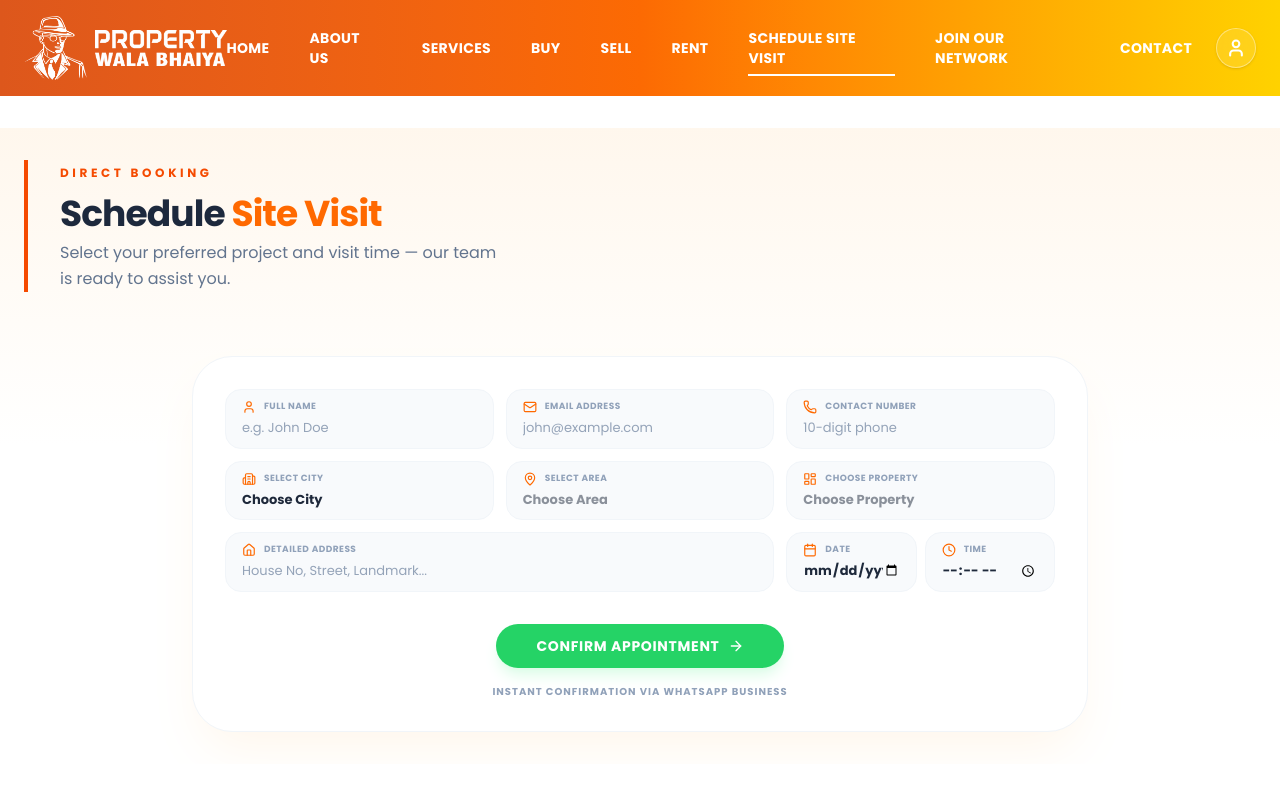
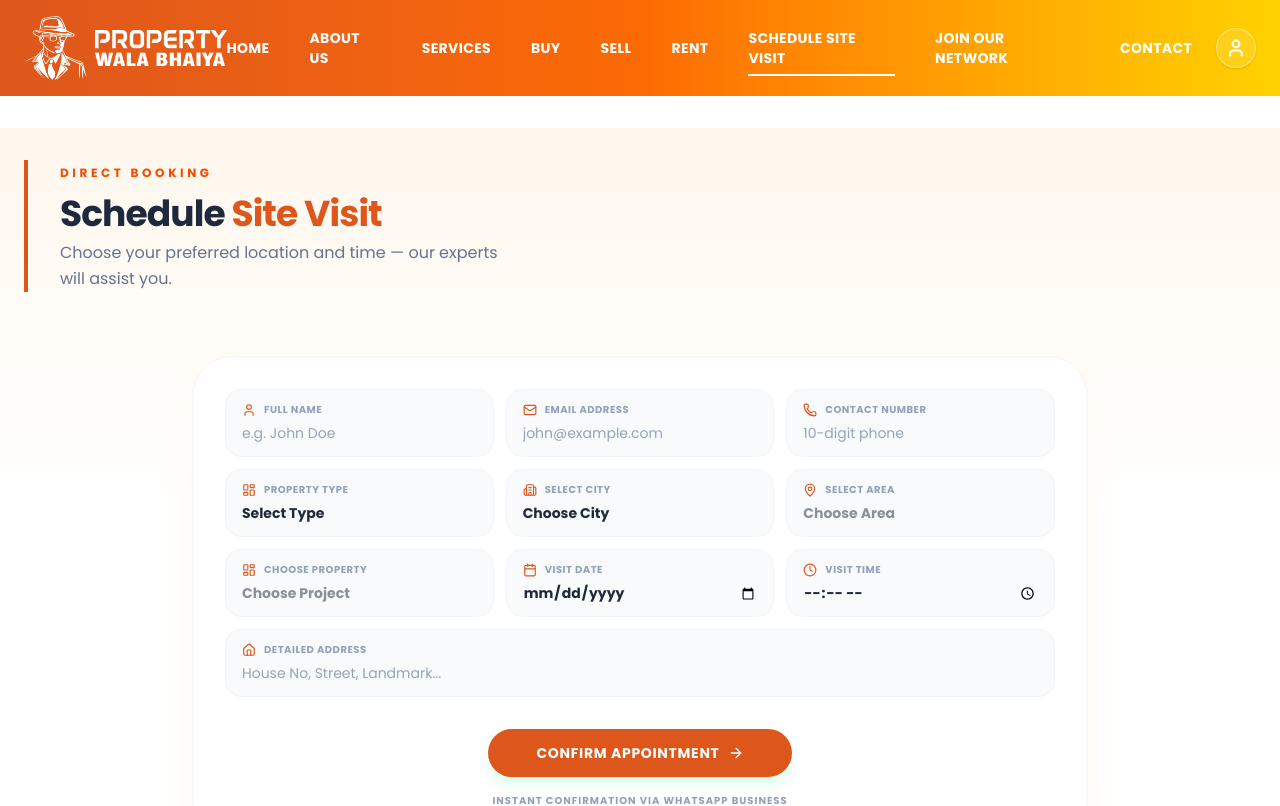
Before and after one commit to passportpulse/property-wala-ankita, a React (Vite) app: page /schedule-site-visit in a window 1280 px wide. Shown: the top 806 px of the page. Built offline with nearby package versions, Linux system fonts and the light colour scheme.

Commit message:
schedule page updated

```diff
--- a/src/pages/home/Home.jsx
+++ b/src/pages/home/Home.jsx
@@ -9,6 +9,7 @@ import BestBuy from "./sections/BestBuy";
 import JoinUs from "../joinus/JoinUs";
 import HomeFilter from "./sections/HomeFilter";
 import Testimonials from "./sections/Testimonials";
+import ScheduleVisitCta from "./sections/ScheduleVisitCta";
 
 export default function Home() {
   return (
@@ -24,6 +25,7 @@ export default function Home() {
       <Testimonials/>
       <JoinUs/>
       <ContactCTA />
+      <ScheduleVisitCta/>
     </>
   );
 }
--- /dev/null
+++ b/src/pages/home/sections/ScheduleVisitCta.jsx
@@ -0,0 +1,43 @@
+import React from 'react';
+import { Link } from 'react-router-dom';
+import { Calendar, ArrowRight } from 'lucide-react';
+
+import Section from "../../../components/layout/Section";
+import Container from "../../../components/layout/Container";
+
+export default function ScheduleVisitCta() {
+  return (
+    <Section>
+      <Container>
+        <div className="max-w-4xl mx-auto">
+          <Link
+            to="/schedule-site-visit"
+            className="group flex flex-col md:flex-row items-center justify-between gap-6 bg-orange-50/50 border border-orange-100 p-6 md:p-8 rounded-3xl transition-all hover:bg-white hover:shadow-xl hover:shadow-orange-100 hover:border-orange-300"
+          >
+            {/* Left Side: Icon & Text */}
+            <div className="flex items-center gap-5 text-center md:text-left">
+              <div className="hidden sm:flex h-12 w-12 shrink-0 items-center justify-center rounded-xl bg-orange-500 text-white transition-transform group-hover:scale-110 group-hover:rotate-3">
+                <Calendar size={24} />
+              </div>
+
+              <div>
+                <h3 className="text-xl font-bold text-slate-900 leading-tight">
+                  Experience the property <span className="text-orange-600 font-black">In-Person</span>
+                </h3>
+                <p className="text-slate-500 text-sm font-medium mt-1">
+                  Private site tours available this week. Book your preferred slot.
+                </p>
+              </div>
+            </div>
+
+            {/* Right Side: Simple Button */}
+            <div className="flex items-center gap-2 bg-dark-orange text-white px-6 py-3 rounded-xl font-bold text-sm transition-all group-hover:bg-orange-600">
+              Schedule Now
+              <ArrowRight size={16} className="transition-transform group-hover:translate-x-1" />
+            </div>
+          </Link>
+        </div>
+      </Container>
+    </Section>
+  );
+}
--- a/src/pages/schedule-visit/sections/ScheduleVisitHero.jsx
+++ b/src/pages/schedule-visit/sections/ScheduleVisitHero.jsx
@@ -10,26 +10,59 @@ import {
   Mail,
   Home,
   LayoutDashboard,
+  Map,
+  Handshake,
+  Briefcase,
+  Factory,
+  Warehouse,
+  HeartPulse,
+  Hotel,
+  Fuel,
+  GraduationCap,
+  TrendingUp,
 } from "lucide-react";
 
 import Section from "../../../components/layout/Section";
 import Container from "../../../components/layout/Container";
-import { placesInWB, propertiesInWB } from "../../../data/locations"; // Ensure propertiesInWB is exported
+import { placesInWB, propertiesInWB } from "../../../data/locations";
 
 export default function ScheduleVisitHero() {
   const cities = Object.keys(placesInWB);
 
+  // Property Types with associated Icons
+  const propertyTypes = [
+    { name: "Flats", icon: Building2 },
+    { name: "Plots", icon: Map },
+    { name: "Joint Ventures", icon: Handshake },
+    { name: "House/Duplex", icon: Home },
+    { name: "Office/Retail", icon: Briefcase },
+    { name: "Factory", icon: Factory },
+    { name: "Industrial Plots", icon: Map },
+    { name: "Ware House", icon: Warehouse },
+    { name: "Hospital", icon: HeartPulse },
+    { name: "Hotels/Resort", icon: Hotel },
+    { name: "Petrol Pump", icon: Fuel },
+    { name: "Institutes", icon: GraduationCap },
+    { name: "Investment", icon: TrendingUp },
+  ];
+
   const [formData, setFormData] = useState({
     name: "",
     email: "",
+    phone: "",
+    propertyType: "",
     city: "",
     location: "",
     property: "",
     address: "",
-    phone: "",
     date: "",
     time: "",
   });
+
+  // Dynamically change the icon based on property type selection
+  const SelectedTypeIcon =
+    propertyTypes.find((t) => t.name === formData.propertyType)?.icon ||
+    LayoutDashboard;
 
   const handleWhatsAppRedirect = (e) => {
     e.preventDefault();
@@ -39,11 +72,12 @@ export default function ScheduleVisitHero() {
       `━━━━━━━━━━━━━━━━━━%0A` +
       `👤 Name: ${formData.name}%0A` +
       `📧 Email: ${formData.email}%0A` +
+      `📞 Phone: ${formData.phone}%0A` +
+      `🏗️ Type: ${formData.propertyType}%0A` +
       `🏙️ City: ${formData.city}%0A` +
       `📍 Area: ${formData.location}%0A` +
       `🏢 Property: ${formData.property}%0A` +
       `🏠 Address: ${formData.address}%0A` +
-      `📞 Phone: ${formData.phone}%0A` +
       `📅 Date: ${formData.date}%0A` +
       `⏰ Time: ${formData.time}%0A` +
       `━━━━━━━━━━━━━━━━━━%0A` +
@@ -57,18 +91,20 @@ export default function ScheduleVisitHero() {
     <Section className="py-12 md:py-20 bg-linear-to-b from-orange-50 via-white to-white overflow-hidden">
       <Container>
         {/* Header Section */}
-        <div className="relative mb-8 lg:mb-16 border-l-4 border-orange-600 pl-4 lg:pl-8">
+        <div className="relative mb-8 lg:mb-16 border-l-4 border-dark-orange pl-4 lg:pl-8">
           <div className="flex flex-col md:flex-row md:items-end justify-between gap-4">
             <div className="space-y-1 lg:space-y-2">
               <span className="text-[10px] lg:text-xs font-black uppercase tracking-[0.3em] text-orange-600">
                 Direct Booking
               </span>
+
               <h2 className="mt-3 text-2xl lg:text-4xl font-black text-slate-800 tracking-tight leading-none">
-                Schedule{" "}
-                <span className="text-orange-500">Site Visit</span>
+                Schedule <span className="text-dark-orange">Site Visit</span>
               </h2>
+
               <p className="text-slate-500 max-w-md text-xs lg:text-base leading-relaxed font-medium">
-                Select your preferred project and visit time — our team is ready to assist you.
+                Choose your preferred location and time — our experts will
+                assist you.
               </p>
             </div>
           </div>
@@ -80,126 +116,175 @@ export default function ScheduleVisitHero() {
             onSubmit={handleWhatsAppRedirect}
             className="bg-white rounded-[2.5rem] shadow-2xl shadow-orange-100/50 border border-slate-100 p-4 md:p-8 flex flex-col gap-4 relative"
           >
+            {/* Input Grid */}
             <div className="grid grid-cols-1 md:grid-cols-2 lg:grid-cols-3 gap-3">
-              {/* Name */}
+              {/* User Details */}
               <InputBox icon={User} label="Full Name">
                 <input
                   required
                   type="text"
                   placeholder="e.g. John Doe"
                   className="input-style"
-                  onChange={(e) => setFormData({ ...formData, name: e.target.value })}
+                  onChange={(e) =>
+                    setFormData({ ...formData, name: e.target.value })
+                  }
                 />
               </InputBox>
 
-              {/* Email */}
               <InputBox icon={Mail} label="Email Address">
                 <input
                   required
                   type="email"
                   placeholder="john@example.com"
                   className="input-style"
-                  onChange={(e) => setFormData({ ...formData, email: e.target.value })}
+                  onChange={(e) =>
+                    setFormData({ ...formData, email: e.target.value })
+                  }
                 />
               </InputBox>
 
-              {/* Phone */}
               <InputBox icon={Phone} label="Contact Number">
                 <input
                   required
                   type="tel"
                   placeholder="10-digit phone"
                   className="input-style"
-                  onChange={(e) => setFormData({ ...formData, phone: e.target.value })}
+                  onChange={(e) =>
+                    setFormData({ ...formData, phone: e.target.value })
+                  }
                 />
               </InputBox>
 
-              {/* City Selection */}
+              {/* Property & Location Selection */}
+              <InputBox icon={SelectedTypeIcon} label="Property Type">
+                <select
+                  required
+                  className="input-style appearance-none cursor-pointer"
+                  value={formData.propertyType}
+                  onChange={(e) =>
+                    setFormData({ ...formData, propertyType: e.target.value })
+                  }
+                >
+                  <option value="">Select Type</option>
+                  {propertyTypes.map((type) => (
+                    <option key={type.name} value={type.name}>
+                      {type.name}
+                    </option>
+                  ))}
+                </select>
+              </InputBox>
+
               <InputBox icon={Building2} label="Select City">
                 <select
                   required
                   className="input-style appearance-none cursor-pointer"
                   value={formData.city}
                   onChange={(e) =>
-                    setFormData({ ...formData, city: e.target.value, location: "", property: "" })
+                    setFormData({
+                      ...formData,
+                      city: e.target.value,
+                      location: "",
+                      property: "",
+                    })
                   }
                 >
                   <option value="">Choose City</option>
-                  {cities.map((city) => <option key={city} value={city}>{city}</option>)}
+                  {cities.map((city) => (
+                    <option key={city} value={city}>
+                      {city}
+                    </option>
+                  ))}
                 </select>
               </InputBox>
 
-              {/* Area Selection */}
               <InputBox icon={MapPin} label="Select Area">
                 <select
                   required
                   className="input-style appearance-none cursor-pointer disabled:opacity-50"
                   value={formData.location}
-                  onChange={(e) => setFormData({ ...formData, location: e.target.value, property: "" })}
+                  onChange={(e) =>
+                    setFormData({
+                      ...formData,
+                      location: e.target.value,
+                      property: "",
+                    })
+                  }
                   disabled={!formData.city}
                 >
                   <option value="">Choose Area</option>
                   {formData.city &&
-                    placesInWB[formData.city].map((area) => <option key={area} value={area}>{area}</option>)}
+                    placesInWB[formData.city]?.map((area) => (
+                      <option key={area} value={area}>
+                        {area}
+                      </option>
+                    ))}
                 </select>
               </InputBox>
 
-              {/* Property Selection (New) */}
               <InputBox icon={LayoutDashboard} label="Choose Property">
                 <select
                   required
                   className="input-style appearance-none cursor-pointer disabled:opacity-50"
                   value={formData.property}
-                  onChange={(e) => setFormData({ ...formData, property: e.target.value })}
+                  onChange={(e) =>
+                    setFormData({ ...formData, property: e.target.value })
+                  }
                   disabled={!formData.location}
                 >
-                  <option value="">Choose Property</option>
+                  <option value="">Choose Project</option>
                   {formData.location &&
-                    propertiesInWB[formData.location]?.map((prop) => (
-                      <option key={prop} value={prop}>{prop}</option>
+                    propertiesInWB[formData.location]?.map((p) => (
+                      <option key={p} value={p}>
+                        {p}
+                      </option>
                     ))}
                 </select>
               </InputBox>
 
-              {/* Detailed Address */}
-              <div className="md:col-span-2">
+              {/* Date & Time */}
+              <InputBox icon={Calendar} label="Visit Date">
+                <input
+                  required
+                  type="date"
+                  className="input-style"
+                  onChange={(e) =>
+                    setFormData({ ...formData, date: e.target.value })
+                  }
+                />
+              </InputBox>
+
+              <InputBox icon={Clock} label="Visit Time">
+                <input
+                  required
+                  type="time"
+                  className="input-style"
+                  onChange={(e) =>
+                    setFormData({ ...formData, time: e.target.value })
+                  }
+                />
+              </InputBox>
+
+              {/* Address - Full Width */}
+              <div className="md:col-span-2 lg:col-span-3">
                 <InputBox icon={Home} label="Detailed Address">
                   <input
                     required
                     type="text"
                     placeholder="House No, Street, Landmark..."
                     className="input-style"
-                    onChange={(e) => setFormData({ ...formData, address: e.target.value })}
-                  />
-                </InputBox>
-              </div>
-
-              {/* Date & Time */}
-              <div className="grid grid-cols-2 gap-2 md:col-span-1">
-                <InputBox icon={Calendar} label="Date">
-                  <input
-                    required
-                    type="date"
-                    className="input-style text-[12px]"
-                    onChange={(e) => setFormData({ ...formData, date: e.target.value })}
-                  />
-                </InputBox>
-                <InputBox icon={Clock} label="Time">
-                  <input
-                    required
-                    type="time"
-                    className="input-style text-[12px]"
-                    onChange={(e) => setFormData({ ...formData, time: e.target.value })}
+                    onChange={(e) =>
+                      setFormData({ ...formData, address: e.target.value })
+                    }
                   />
                 </InputBox>
               </div>
             </div>
 
-            {/* Submit */}
+            {/* Submit Button */}
             <div className="mt-4 flex flex-col items-center">
               <button
                 type="submit"
-                className="w-fit bg-[#25D366] hover:bg-[#1eb956] text-white font-bold py-3 px-10 rounded-full flex items-center justify-center gap-2 transition-all active:scale-95 shadow-lg shadow-green-100 text-xs lg:text-sm uppercase tracking-wider"
+                className="w-fit bg-dark-orange hover:bg-lighter-orange text-white font-bold py-3.5 px-12 rounded-full flex items-center justify-center gap-2 transition-all active:scale-95 shadow-lg shadow-green-100 text-xs lg:text-sm uppercase tracking-wider"
               >
                 Confirm Appointment
                 <ArrowRight size={16} />
@@ -218,10 +303,10 @@ export default function ScheduleVisitHero() {
           border: none;
           outline: none;
           background: transparent;
-          font-size: 13px;
+          font-size: 14px;
           font-weight: 700;
           color: #1e293b;
-          padding-top: 2px;
+          padding-top: 4px;
         }
         .input-style::placeholder {
           color: #94a3b8;
@@ -234,10 +319,13 @@ export default function ScheduleVisitHero() {
 
 function InputBox({ icon: Icon, label, children }) {
   return (
-    <div className="flex flex-col bg-slate-50 border border-slate-100 rounded-2xl px-4 py-2.5 focus-within:border-orange-300 focus-within:bg-white focus-within:shadow-md focus-within:shadow-orange-100/50 transition-all">
+    <div className="flex flex-col bg-slate-50 border border-slate-100 rounded-2xl px-4 py-3 focus-within:border-orange-300 focus-within:bg-white transition-all h-full">
       <div className="flex items-center gap-2 mb-0.5">
-        <Icon size={14} className="text-orange-500 shrink-0" />
-        <span className="text-[9px] font-bold text-slate-400 uppercase tracking-wider">
+        <Icon
+          size={14}
+          className="text-dark-orange shrink-0 transition-transform duration-300"
+        />
+        <span className="text-[10px] font-bold text-slate-400 uppercase tracking-wider">
           {label}
         </span>
       </div>
```
